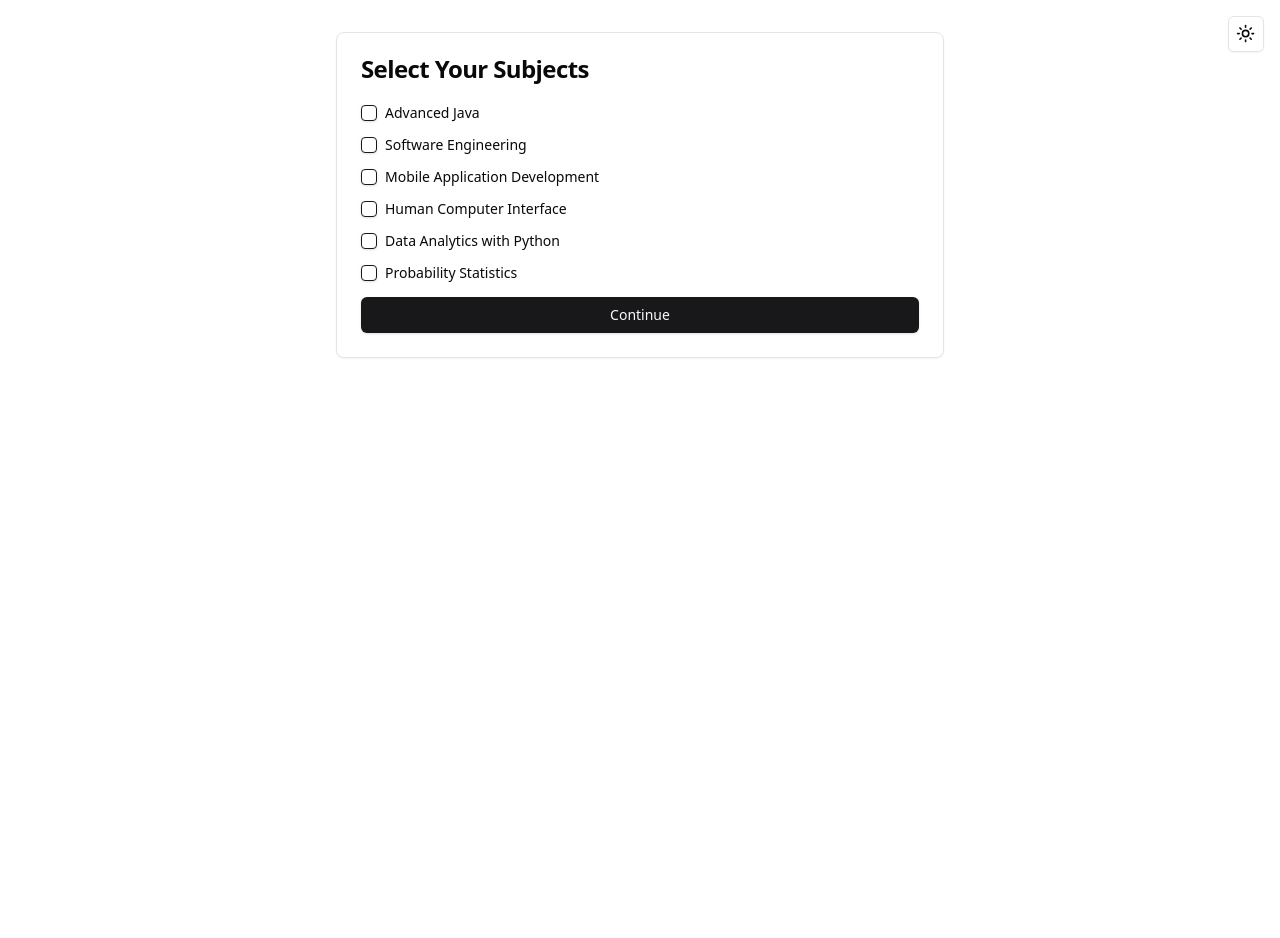
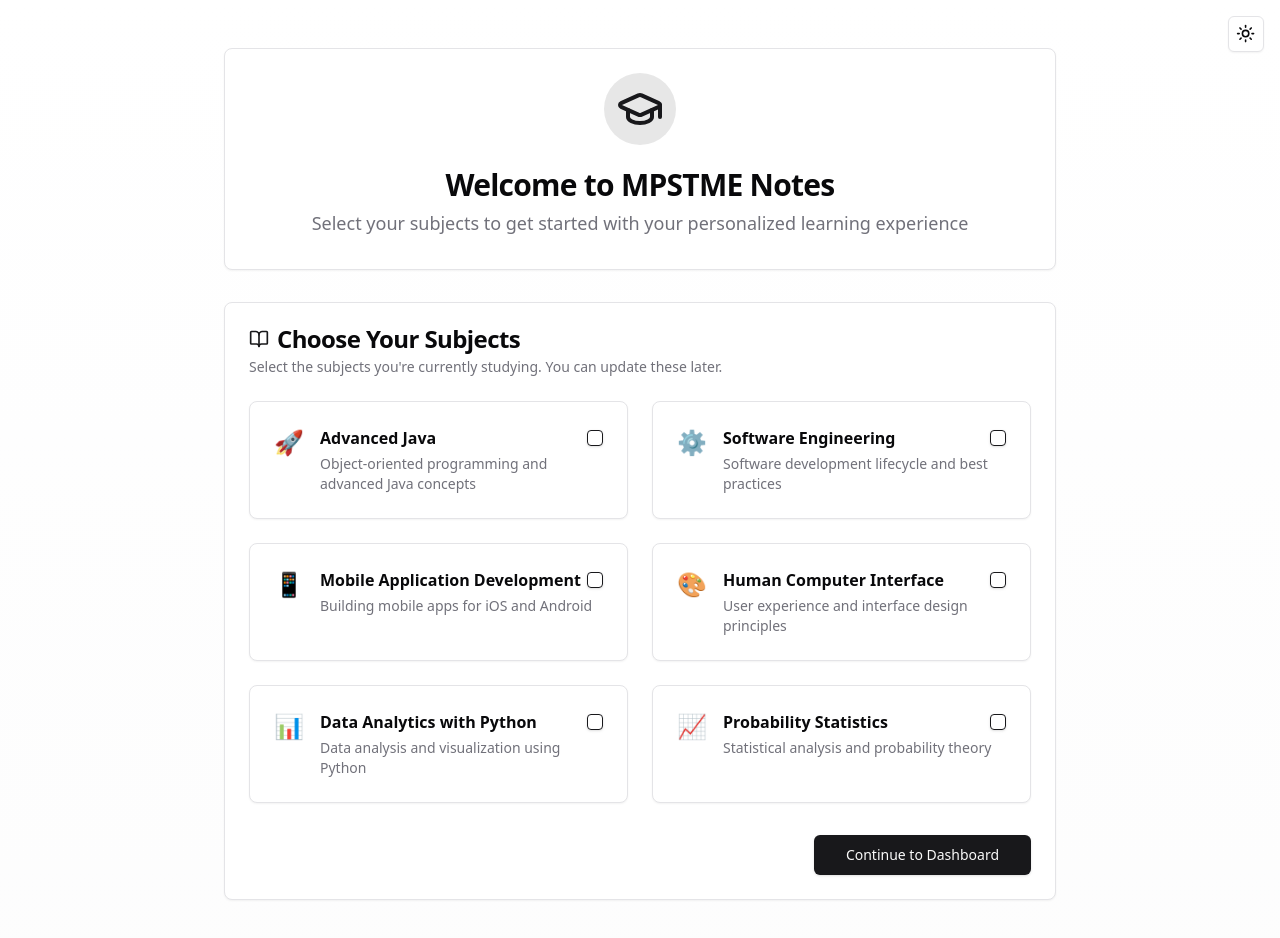
Before and after one commit to Abdul1028/mpstme-notes-portal, a Next.js app: page /onboarding in a window 1280 px wide. Shown: the top 938 px of the page. Before the commit the page ends 800 px from the top, so only its background shows below. Built offline with nearby package versions, Linux system fonts and the light colour scheme; no server answers.

Commit message:
improve onboarding

```diff
--- a/src/app/(dashboard)/onboarding/page.tsx
+++ b/src/app/(dashboard)/onboarding/page.tsx
@@ -5,16 +5,41 @@
 import { useAuth } from "@clerk/nextjs";
 import { Checkbox } from "@/components/ui/checkbox";
 import { Button } from "@/components/ui/button";
-import { Card, CardContent, CardHeader, CardTitle } from "@/components/ui/card";
+import { Card, CardContent, CardHeader, CardTitle, CardDescription } from "@/components/ui/card";
 import { toast } from "sonner";
+import { BookOpen, GraduationCap, Loader2 } from "lucide-react";
 
 const SUBJECTS = [
-  "Advanced Java",
-  "Software Engineering",
-  "Mobile Application Development",
-  "Human Computer Interface",
-  "Data Analytics with Python",
-  "Probability Statistics",
+  {
+    name: "Advanced Java",
+    description: "Object-oriented programming and advanced Java concepts",
+    icon: "🚀",
+  },
+  {
+    name: "Software Engineering",
+    description: "Software development lifecycle and best practices",
+    icon: "⚙️",
+  },
+  {
+    name: "Mobile Application Development",
+    description: "Building mobile apps for iOS and Android",
+    icon: "📱",
+  },
+  {
+    name: "Human Computer Interface",
+    description: "User experience and interface design principles",
+    icon: "🎨",
+  },
+  {
+    name: "Data Analytics with Python",
+    description: "Data analysis and visualization using Python",
+    icon: "📊",
+  },
+  {
+    name: "Probability Statistics",
+    description: "Statistical analysis and probability theory",
+    icon: "📈",
+  },
 ];
 
 export default function OnboardingPage() {
@@ -54,39 +79,92 @@
   };
 
   return (
-    <div className="container max-w-2xl py-8">
+    <div className="min-h-screen bg-gradient-to-b from-background to-muted/20">
+      <div className="container max-w-4xl py-12">
+        {/* Welcome Card */}
+        <Card className="mb-8">
+          <CardHeader className="text-center pb-8 pt-6">
+            <div className="flex justify-center mb-4">
+              <div className="p-3 rounded-full bg-primary/10">
+                <GraduationCap className="h-12 w-12 text-primary" />
+              </div>
+            </div>
+            <CardTitle className="text-3xl font-bold">Welcome to MPSTME Notes</CardTitle>
+            <CardDescription className="text-lg mt-2">
+              Select your subjects to get started with your personalized learning experience
+            </CardDescription>
+          </CardHeader>
+        </Card>
+
+        {/* Subjects Selection Card */}
         <Card>
           <CardHeader>
-          <CardTitle>Select Your Subjects</CardTitle>
+            <div className="flex items-center gap-2">
+              <BookOpen className="h-5 w-5 text-primary" />
+              <CardTitle>Choose Your Subjects</CardTitle>
+            </div>
+            <CardDescription>
+              Select the subjects you're currently studying. You can update these later.
+            </CardDescription>
           </CardHeader>
-        <CardContent className="space-y-4">
+          <CardContent>
+            <div className="grid gap-6 sm:grid-cols-2">
               {SUBJECTS.map((subject) => (
-            <div key={subject} className="flex items-center space-x-2">
+                <Card
+                  key={subject.name}
+                  className={`relative overflow-hidden transition-colors ${
+                    selectedSubjects.includes(subject.name)
+                      ? "border-primary bg-primary/5"
+                      : "hover:border-primary/50"
+                  }`}
+                >
+                  <CardContent className="p-6">
+                    <div className="flex items-start gap-4">
+                      <div className="text-2xl">{subject.icon}</div>
+                      <div className="flex-1">
+                        <div className="flex items-center justify-between">
+                          <h3 className="font-semibold">{subject.name}</h3>
                           <Checkbox
-                id={subject}
-                checked={selectedSubjects.includes(subject)}
+                            checked={selectedSubjects.includes(subject.name)}
                             onCheckedChange={(checked) => {
                               setSelectedSubjects(
                                 checked
-                      ? [...selectedSubjects, subject]
-                      : selectedSubjects.filter((s) => s !== subject)
+                                  ? [...selectedSubjects, subject.name]
+                                  : selectedSubjects.filter((s) => s !== subject.name)
                               );
                             }}
                           />
-              <label htmlFor={subject} className="text-sm font-medium leading-none">
-                {subject}
-              </label>
                         </div>
+                        <p className="text-sm text-muted-foreground mt-1">
+                          {subject.description}
+                        </p>
+                      </div>
+                    </div>
+                  </CardContent>
+                </Card>
               ))}
+            </div>
+
+            <div className="mt-8 flex justify-end">
               <Button
-            className="w-full mt-4"
+                size="lg"
                 onClick={handleSubmit}
                 disabled={isLoading}
+                className="w-full sm:w-auto"
               >
-            {isLoading ? "Saving..." : "Continue"}
+                {isLoading ? (
+                  <>
+                    <Loader2 className="mr-2 h-4 w-4 animate-spin" />
+                    Setting up your account...
+                  </>
+                ) : (
+                  "Continue to Dashboard"
+                )}
               </Button>
+            </div>
           </CardContent>
         </Card>
       </div>
+    </div>
   );
 }
```
Lines whose indentation alone changed are shown as unchanged.
